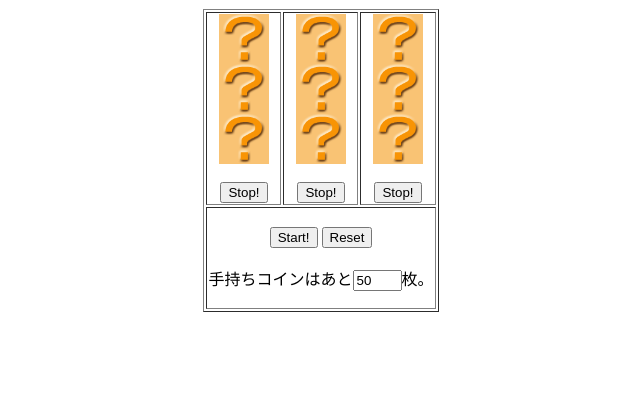
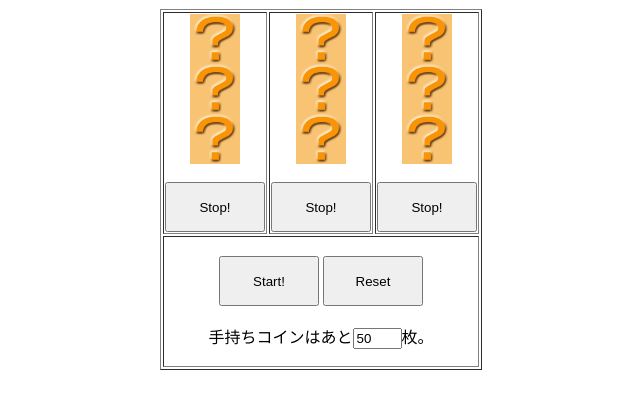
Before and after one commit to HagiNaru/SlotGame, a plain HTML site: page index.html in a window 1280 px wide. Shown: the whole page, without its empty margins (319-959 px from the left). Drawn offline with Linux system fonts and the light colour scheme.

Commit message:
Update index.html

```diff
--- a/index.html
+++ b/index.html
@@ -1,6 +1,7 @@
 <html>
 <head>
-	<meta http-equiv="Content-Type" content="text/html; charset=utf-8">
+<!-- 2022/07/06 cssを追加 -->
+<link rel="stylesheet" href="SlotGame.css">
 
 <script language="JavaScript"><!--//
 //=*=*=*=*=*=*=*=*=*=*=*=*=*=*=*=*=*=*=*=*=*=*=*=*=*=*=*=*=*=*=//
@@ -391,7 +392,7 @@
 			j++;
 			document.write('<img src="'+hatena.src+'" name="pic'+j+'" border="0" width="'+pic_w+'" height="'+pic_h+'"><br>');
 			j++;
-			document.write('<br><input type="button" value="Stop!" onClick="starts('+(i+1)+');"><\/td>');
+			document.write('<br><input type="button" value="Stop!" onClick="starts('+(i+1)+');" style="width:100px;height:50px" ><\/td>');
 			}
 
 	//-->
@@ -400,8 +401,8 @@
 </tr>
 <tr><td colspan="3" align="center"><br>
 <form name="form1">
-<input type="button" value="Start!" onClick="starts(0);">
-<input type="button" value="Reset" onClick="hajime();"><br><br>
+<input type="button" value="Start!" onClick="starts(0);" style="width:100px;height:50px" >
+<input type="button" value="Reset" onClick="hajime();" style="width:100px;height:50px" ><br><br>
 手持ちコインはあと<input type="text" size="3" name="kekka">枚。
 </form>
 </td></tr></table>
```
